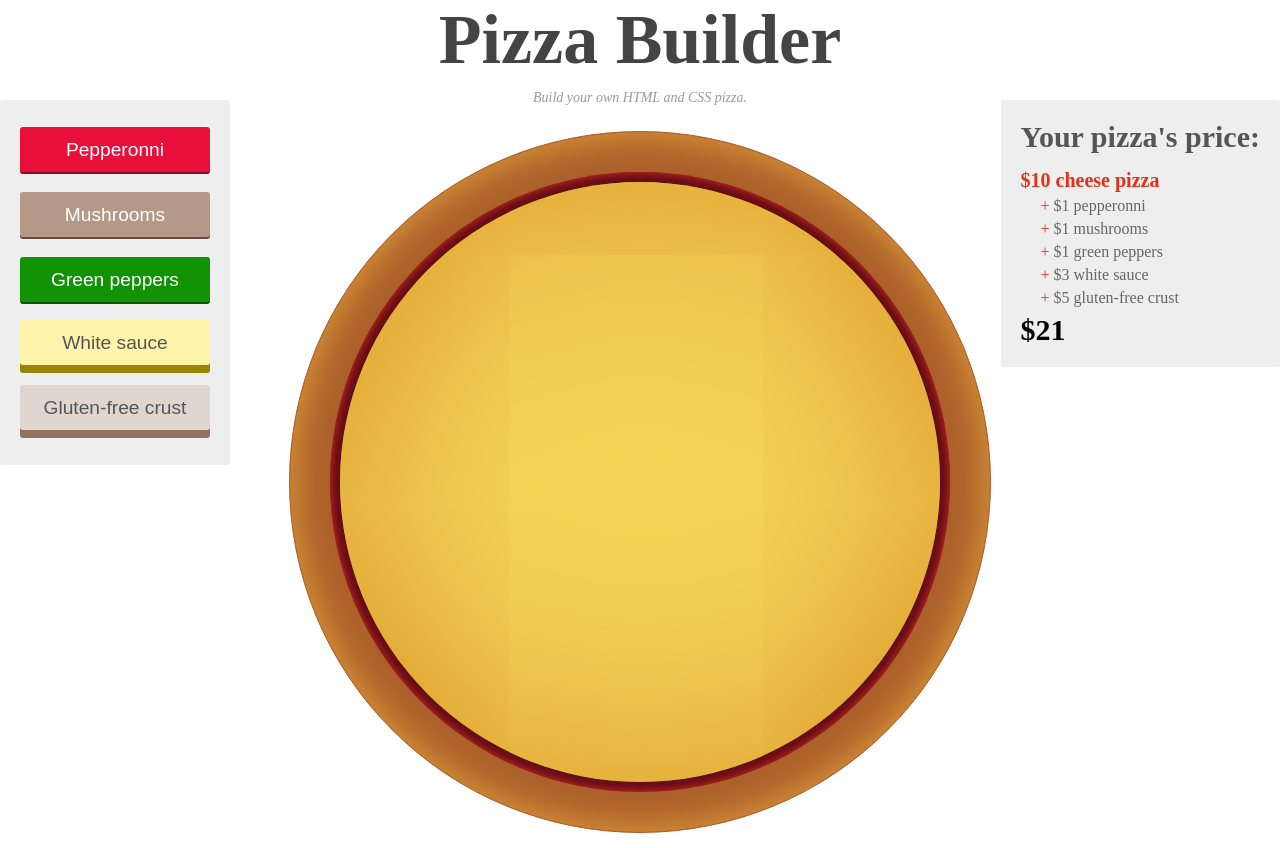
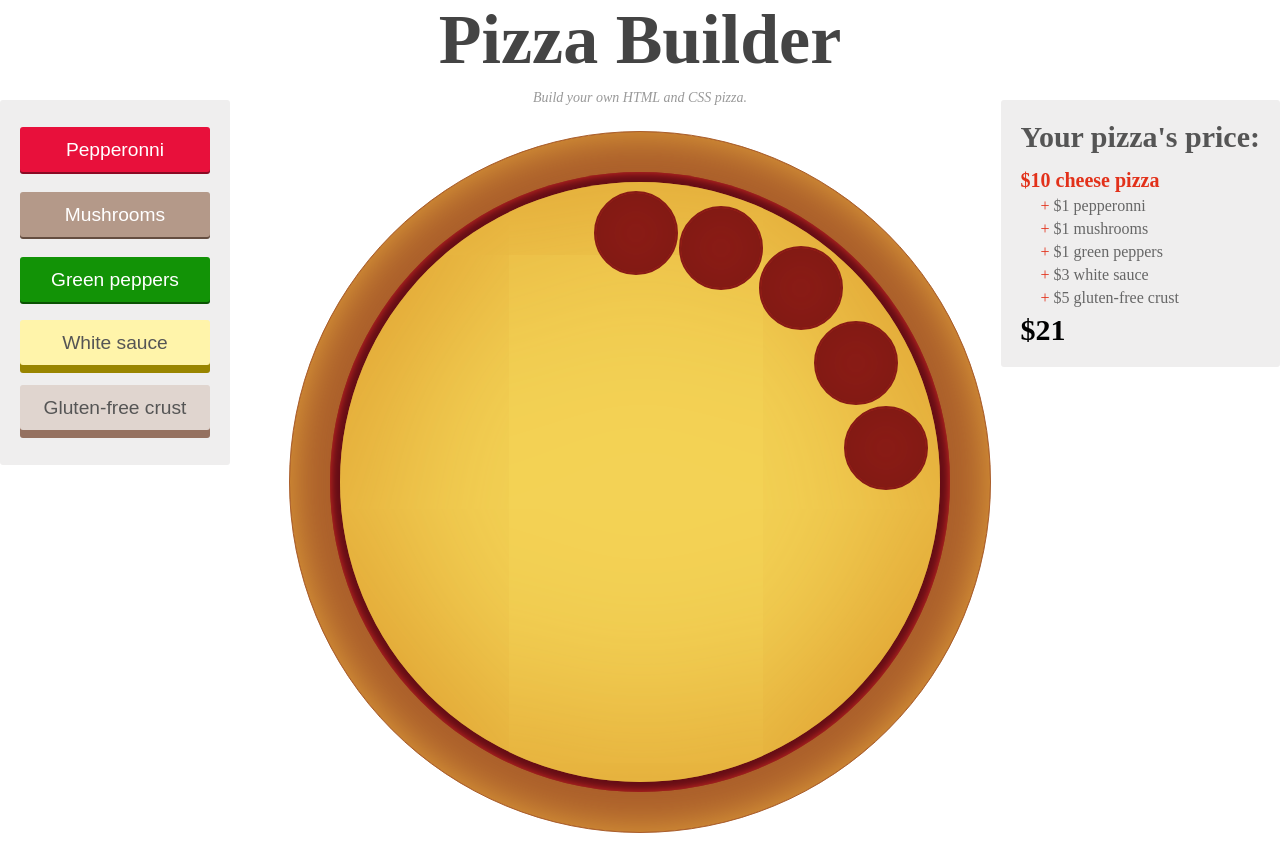
Before and after one commit to jonriquer/Pizza-Builder, a plain HTML site: page index.html in a window 1280 px wide. Drawn offline with nearby package versions, Linux system fonts and the light colour scheme.

Commit message:
adding first 5 pepperonnis and linking their display to their botton

```diff
--- a/index.html
+++ b/index.html
@@ -48,6 +48,11 @@
       </aside>
 
       <div id="pizza">
+        <section class="pep one">1</section>
+        <section class="pep two">2</section>
+        <section class="pep three">3</section>
+        <section class="pep four">4</section>
+        <section class="pep five">5</section>
 
         <section class="crust">
           <section class="cheese"></section>
--- a/pizza.js
+++ b/pizza.js
@@ -9,6 +9,7 @@ function renderEverything() {
 function renderPepperonni() {
   $(".btn-pepperonni").click(function(){
     $(this).toggleClass('active');
+    $('.pep').toggle();
   });
 }
 
--- a/style.css
+++ b/style.css
@@ -292,3 +292,39 @@ p.description {
   z-index: 10;
   box-shadow: inset 0 0 200px #d88e24;
 }
+
+.pep {
+  position: absolute;
+  width: 80px;
+  height: 70px;
+  border-radius: 60px;
+  background: #b3241c;
+  z-index: 15;
+  font-size: 2em;
+  text-align: center;
+  padding-top: 10px;
+  box-shadow: inset 0 0 85px #711712;
+  border: 2px solid #871b15;
+  text-indent: -9999px;
+  color: #fff;
+}
+
+.pep.one {
+  margin: 60px 0 0 305px;
+}
+
+.pep.two {
+  margin: 75px 0 0 390px;
+}
+
+.pep.three {
+  margin: 115px 0 0 470px;
+}
+
+.pep.four {
+  margin: 190px 0 0 525px;
+}
+
+.pep.five {
+  margin: 275px 0 0 555px;
+}
```
